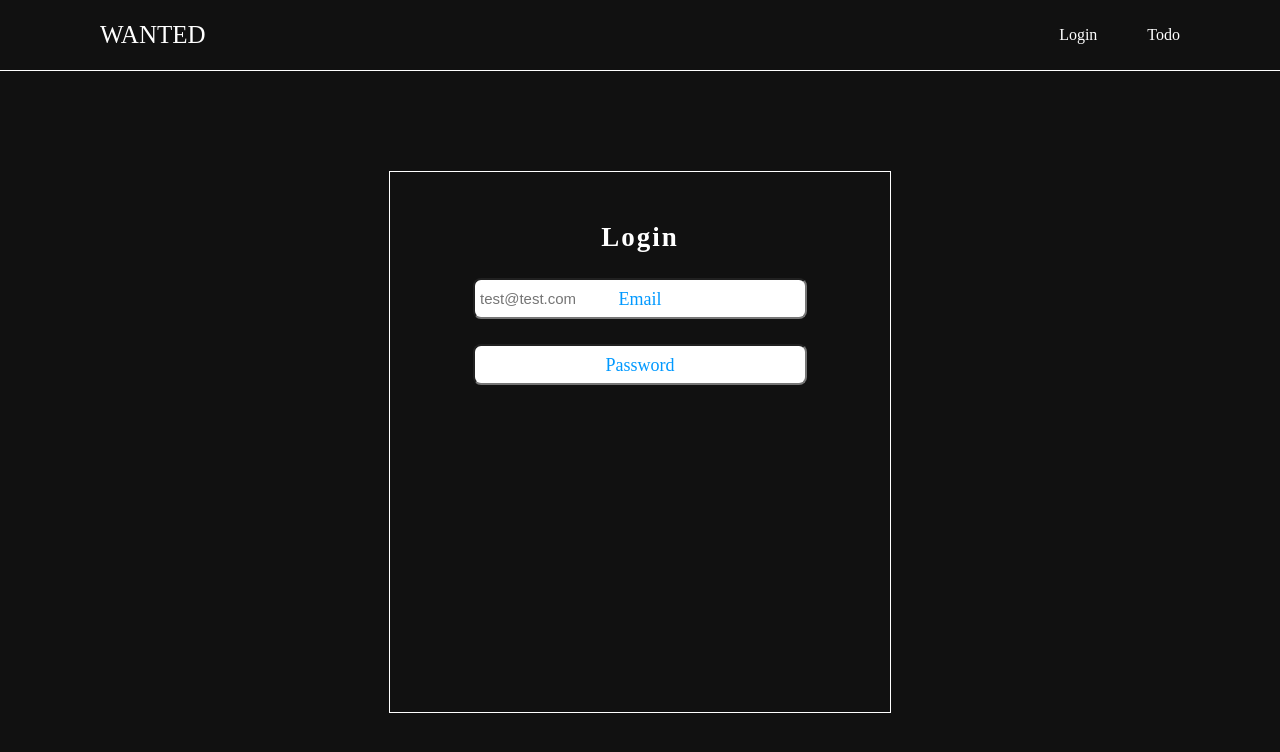
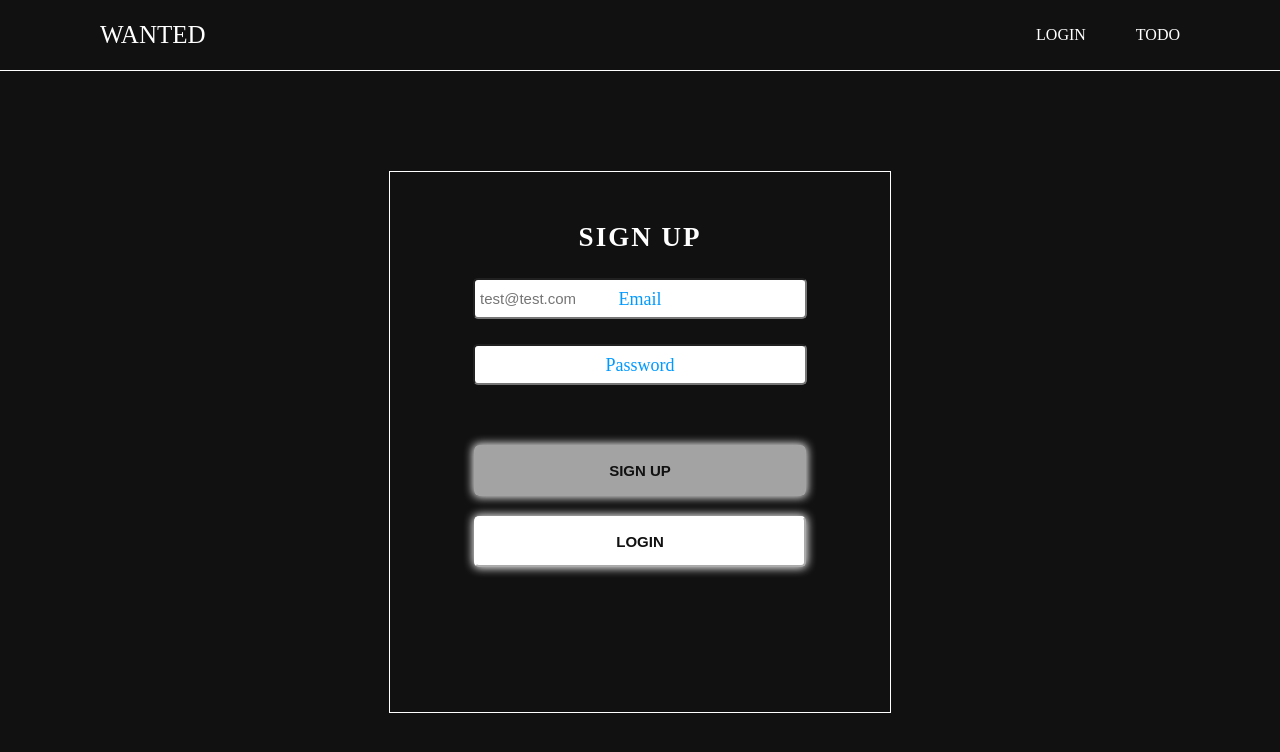
Before and after one commit to kisn3089/wanted-pre-onboarding-challenge-fe-1, a React (Create React App) app in the folder client/: page /auth in a window 1280 px wide. Shown: the top 752 px of the page. Built offline with nearby package versions, Linux system fonts and the light colour scheme.

Commit message:
email, password validate with button disabled

```diff
--- a/client/src/App.jsx
+++ b/client/src/App.jsx
@@ -1,8 +1,8 @@
 import "./App.css";
 import { BrowserRouter, Route, Routes } from "react-router-dom";
 import Home from "./components/home/Home";
-import Auth from "./components/auth/Auth";
-import Todo from "./components/Todo/Todo";
+import Auth from "./pages/Auth";
+import Todo from "./pages/Todos";
 import Nav from "./components/nav/Nav";
 
 function App() {
--- a/client/src/components/auth/Auth.jsx
+++ /dev/null
@@ -1,29 +0,0 @@
-import React from "react";
-import "./Auth.css";
-
-const Auth = () => {
-  return (
-    <section>
-      <form className="form">
-        <div className="text">Login</div>
-        <div className="wrap">
-          <div className="form-row">
-            <input
-              type="email"
-              className="email"
-              id="email"
-              placeholder="test@test.com"
-            />
-            <label htmlFor="email">Email</label>
-          </div>
-          <div className="form-row">
-            <input type="password" className="password" id="password" />
-            <label htmlFor="password">Password</label>
-          </div>
-        </div>
-      </form>
-    </section>
-  );
-};
-
-export default Auth;
--- /dev/null
+++ b/client/src/components/auth/AuthForm.css
@@ -0,0 +1,84 @@
+section {
+  margin: 100px;
+  text-align: center;
+  display: flex;
+  justify-content: center;
+}
+
+.form {
+  padding: 50px;
+  width: 50vh;
+  height: 55vh;
+  border: #fff solid 1px;
+}
+
+.text {
+  font-size: 27px;
+  font-weight: 600;
+  letter-spacing: 2px;
+  color: #fff;
+}
+
+.form-row {
+  position: relative;
+  margin: 25px auto;
+}
+
+.text-la {
+  color: rgb(0, 153, 255);
+  font-size: 18px;
+  position: absolute;
+  transform: translate(-50%, -50%);
+  top: 50%;
+  left: 50%;
+  transition: all 0.3s ease-in-out;
+}
+
+.form-row input {
+  width: 80%;
+  padding: 10px 5px;
+  border-radius: 5px;
+  font-size: 15px;
+}
+
+.form-row input:focus + .text-la {
+  left: 80%;
+  font-size: 13px;
+}
+
+.btn-wrap {
+  display: flex;
+  justify-content: center;
+  flex-direction: column;
+  margin-top: 50px;
+}
+
+button {
+  width: 83%;
+  padding: 15px 0;
+  margin: 10px auto;
+  border-radius: 5px;
+  font-size: 15px;
+  font-weight: 600;
+  background-color: #fff;
+  box-shadow: 0 0 10px 1px #fff;
+  border-color: #fff;
+  cursor: pointer;
+  color: #111;
+  transform: translateY(0);
+  transition: 0.4s ease-in-out;
+}
+
+button:hover {
+  transform: translateY(-10%);
+}
+
+input:focus {
+  outline: none;
+}
+
+button:disabled {
+  background-color: rgba(226, 226, 226, 0.7);
+  border-color: transparent;
+  cursor: default;
+}
--- /dev/null
+++ b/client/src/components/auth/AuthForm.jsx
@@ -0,0 +1,82 @@
+import React, { useState, useRef } from "react";
+import "./AuthForm.css";
+
+const AuthForm = () => {
+  const [isLogin, setIsLogin] = useState(false);
+  const [emailValid, setEmailValid] = useState(false);
+  const [passworValid, setPasswordValid] = useState(false);
+  const emailRef = useRef();
+  const passwordRef = useRef();
+
+  // 이메일 유효성
+  const emailValidInput = () => {
+    if (
+      emailRef.current.value.includes("@") &&
+      emailRef.current.value.includes(".")
+    ) {
+      setEmailValid(true);
+    }
+  };
+
+  // 비밀번호 유효성
+  const passwordValidInput = () => {
+    if (passwordRef.current.value.length >= 8) {
+      setPasswordValid(true);
+    }
+  };
+
+  const submitHandler = (e) => {
+    e.preventDefault();
+  };
+
+  return (
+    <section>
+      <form className="form" onSubmit={submitHandler}>
+        <div className="text">{isLogin ? "LOGIN" : "SIGN UP"}</div>
+        <div className="form-row">
+          <input
+            type="email"
+            className="email"
+            id="email"
+            placeholder="test@test.com"
+            ref={emailRef}
+            required
+            onChange={emailValidInput}
+          />
+          <label htmlFor="email" className="text-la">
+            Email
+          </label>
+        </div>
+        <div className="form-row">
+          <input
+            type="password"
+            className="password"
+            id="password"
+            ref={passwordRef}
+            required
+            minLength="8"
+            onChange={passwordValidInput}
+          />
+          <label htmlFor="password" className="text-la">
+            Password
+          </label>
+        </div>
+        <div className="btn-wrap">
+          <button type="submit" disabled={!(emailValid && passworValid)}>
+            {isLogin ? "LOGIN" : "SIGN UP"}
+          </button>
+          <button
+            type="button"
+            onClick={() => {
+              setIsLogin((prev) => !prev);
+            }}
+          >
+            {isLogin ? "SIGN UP" : "LOGIN"}
+          </button>
+        </div>
+      </form>
+    </section>
+  );
+};
+
+export default AuthForm;
--- a/client/src/components/auth/auth.css
+++ /dev/null
@@ -1,47 +0,0 @@
-section {
-  margin: 100px;
-  text-align: center;
-  display: flex;
-  justify-content: center;
-}
-
-.form {
-  padding: 50px;
-  width: 50vh;
-  height: 55vh;
-  border: #fff solid 1px;
-}
-
-.text {
-  font-size: 27px;
-  font-weight: 600;
-  letter-spacing: 2px;
-  color: #fff;
-}
-
-.form-row {
-  position: relative;
-  margin: 25px auto;
-}
-
-.form-row label {
-  color: rgb(0, 153, 255);
-  font-size: 18px;
-  position: absolute;
-  transform: translate(-50%, -50%);
-  top: 50%;
-  left: 50%;
-  transition: all 0.3s ease-in-out;
-}
-
-.form-row input {
-  width: 80%;
-  padding: 10px 5px;
-  border-radius: 8px;
-  font-size: 15px;
-}
-
-.form-row input:focus + label {
-  left: 80%;
-  font-size: 13px;
-}
--- a/client/src/components/nav/Nav.jsx
+++ b/client/src/components/nav/Nav.jsx
@@ -12,12 +12,12 @@ const Nav = () => {
         <ul>
           <li>
             <NavLink to="/auth" className="li">
-              Login
+              LOGIN
             </NavLink>
           </li>
           <li>
             <NavLink to="/todo" className="li">
-              Todo
+              TODO
             </NavLink>
           </li>
         </ul>
--- /dev/null
+++ b/client/src/pages/Auth.jsx
@@ -0,0 +1,8 @@
+import React from "react";
+import AuthForm from "../components/auth/AuthForm";
+
+const Auth = () => {
+  return <AuthForm />;
+};
+
+export default Auth;
--- /dev/null
+++ b/client/src/pages/Todos.jsx
@@ -0,0 +1,8 @@
+import React from "react";
+import Todo from "../components/todo/Todo";
+
+const Todos = () => {
+  return <Todo />;
+};
+
+export default Todos;
```
